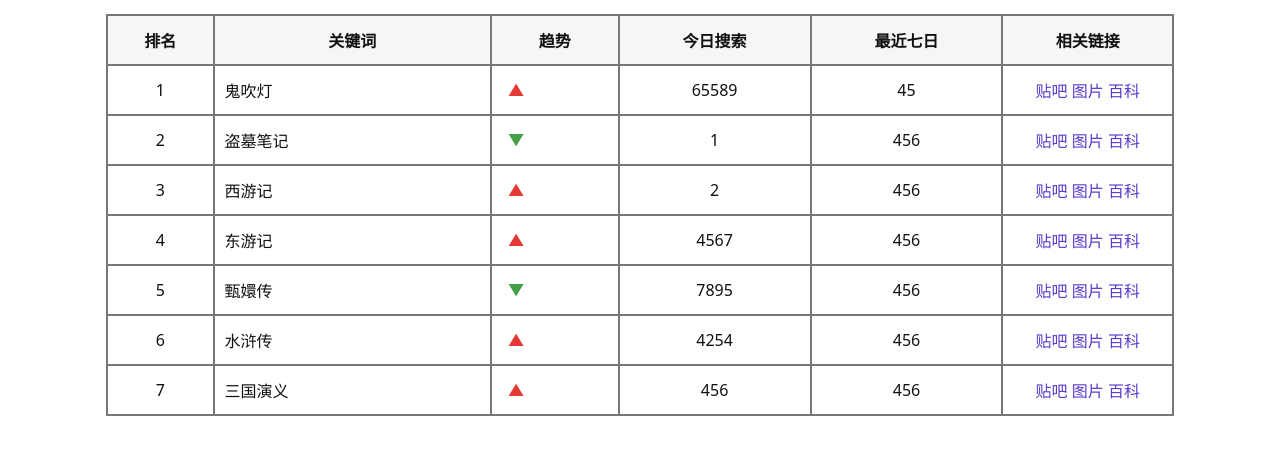
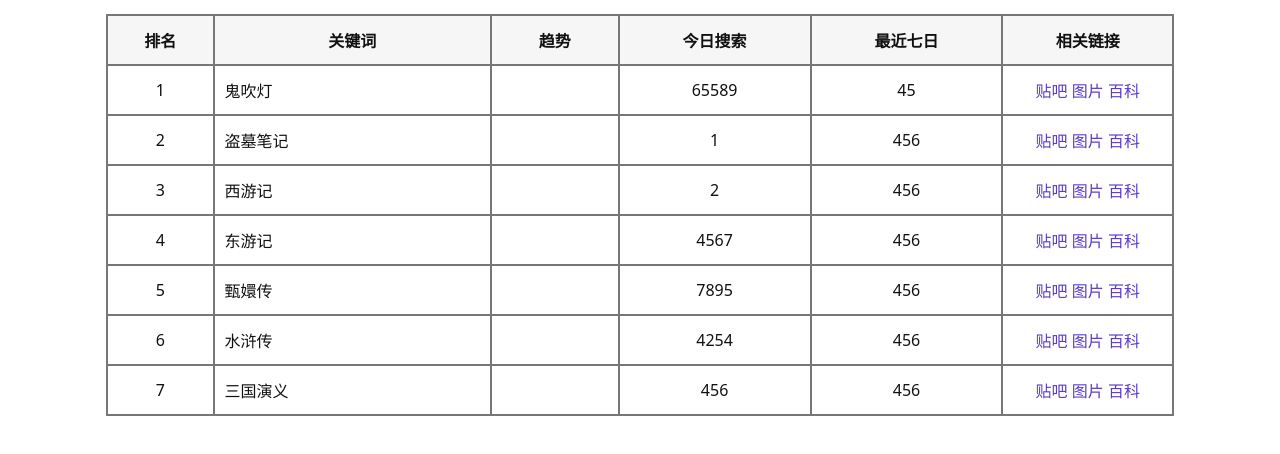
Before and after one commit to kaoniyiwa/web_study, a plain HTML site: page 2025_11_7/novel-ranking.html in a window 1280 px wide. Shown: the part 74-528 px from the top of the page. Drawn offline with Linux system fonts and the light colour scheme.

Commit message:
Update common.css

```diff
--- a/2025_11_7/common.css
+++ b/2025_11_7/common.css
@@ -103,10 +103,6 @@ button.primary,.btn.primary{
 .center{text-align:center}
 
 
-.trend-up{font-weight:700}
-.trend-up::after{content:"▲"; margin-left:6px; color:#e53935;}
-.trend-down{font-weight:700}
-.trend-down::after{content:"▼"; margin-left:6px; color:#43a047;}
 
 
 .captcha{
```
